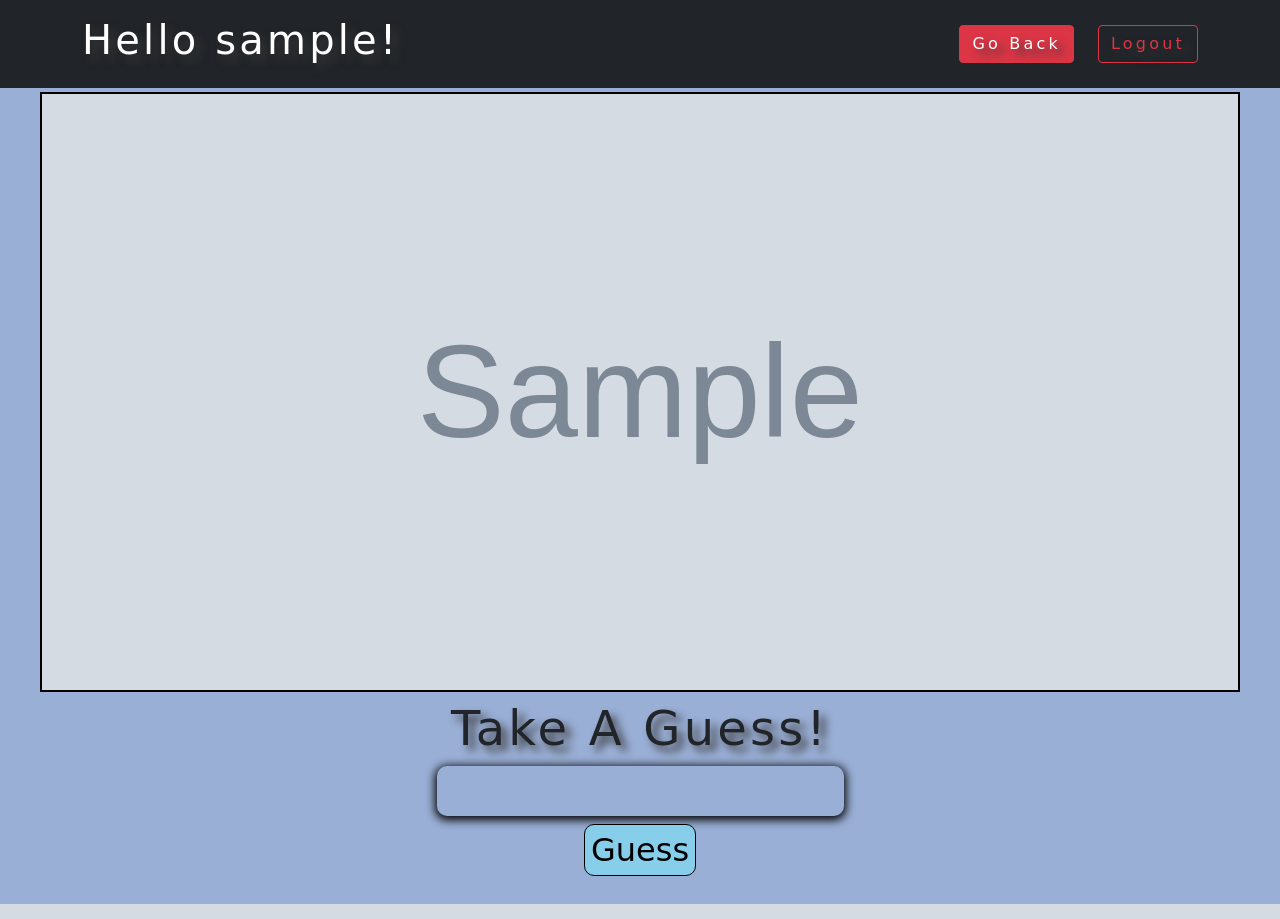
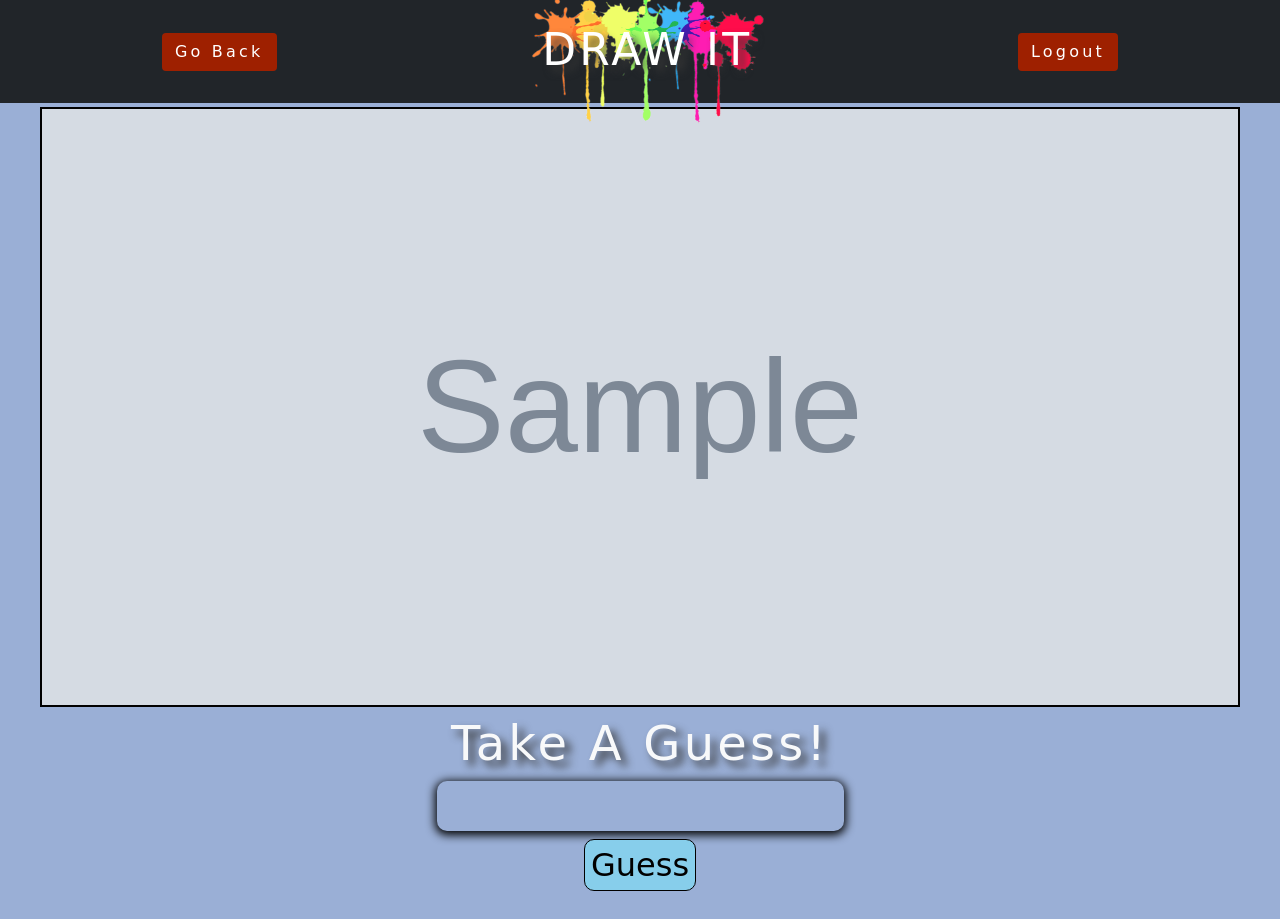
Before and after one commit to PPadilla44/draw_something, a Flask app: template flask_app/templates/guessing.html in a window 1280 px wide. Run offline with Flask 2, Linux system fonts and the light colour scheme; the template is opened without the code that fills it: most values are stand-ins (such as "Sample title", 1, 10 or a date in 2020); grey boxes marked "Sample" are stand-in pictures; data that the repository does not hold is empty; parts of the project's set-up code (start-up, migrations or seed data) failed here and were passed over; some web fonts are replaced.

Commit message:
changed dashboard colors and guessing styling

```diff
--- a/flask_app/static/js/game.js
+++ b/flask_app/static/js/game.js
@@ -41,7 +41,7 @@ window.onload = () => {
             } else {
             for (const game of games) {
                 gamesDom.innerHTML += (`
-                    <a href="/game/guess/${game.id}" style="cursor: pointer;" class="dash-drawings d-flex align-items-center flex-column rounded bg-secondary">
+                    <a href="/game/guess/${game.id}" style="cursor: pointer;" class="dash-drawings d-flex align-items-center text-light flex-column rounded bg-secondary">
                         <h1>${game.creator.username}</h1>
                         <img  src=${game.image}>
                     <a>
--- a/flask_app/static/js/guessing.js
+++ b/flask_app/static/js/guessing.js
@@ -112,6 +112,7 @@ const changeGuessBtn = () => {
     guessBtn.innerText = "Leave"
     guessBtn.addEventListener("click", deleteAndLeave)
     guessBtn.style.backgroundColor = "#aa1924"
+    guessBtn.style.color = "white"
     guessBtn.onmouseover = () => guessBtn.style.backgroundColor = "#fc5060";
     guessBtn.onmouseout = () => guessBtn.style.backgroundColor = "#aa1924";
     guessBtn.disabled = true;
--- a/flask_app/templates/dashboard.html
+++ b/flask_app/templates/dashboard.html
@@ -7,7 +7,7 @@
 
 {% block content %}
 
-<div style="background-color: #313F70" class="nav text-white justify-content-center flex-column position-relative">
+<div class="nav text-white justify-content-center flex-column position-relative bg-dark">
 
     <div class="mb-3 mt-3 container justify-content navbar">
         <h1>Hello {{ curUser.username }}!</h1>
--- a/flask_app/templates/guessing.html
+++ b/flask_app/templates/guessing.html
@@ -6,19 +6,22 @@
 
     {% block content %}
 
-    <div id="nav" class="nav bg-dark text-white justify-content-center flex-column">
+    <div id="nav" class="nav bg-dark text-white justify-content-center flex-column navbar">
         <div class="mb-3 mt-3 d-flex justify-content-between container align-items-center">
-            <h1>Hello {{ curUser.username }}!</h1>
-            <div class="d-flex">
-                <a class="btn btn-danger me-4" href="/dashboard">Go Back</a>
-                <a class="btn btn-outline-danger" href="/logout">Logout</a>
+            <a class="btn " href="/dashboard">Go Back</a>
+
+            <div class="imageHolder">
+                <img src="{{ url_for('static', filename='favicons/multicolour-paint-splatter.png') }}" alt="paint splatter">
+                <h1>DRAW IT</h1>
             </div>
+
+            <a class="btn" href="/logout">Logout</a>
         </div>
     </div>
     <div id="guessContainer" class="text-center p-1 d-flex flex-column justify-content-center align-items-center">
         <img src={{drawing.image}} alt="drawing">
     </div>
-    <div class="userGuesses text-center p-1 d-flex flex-column justify-content-center align-items-center">
+    <div class="userGuesses text-center text-light p-1 d-flex flex-column justify-content-center align-items-center">
         <h1 id="guessTitle">Take A Guess!</h1>
 
         <form id="guessForm" class="d-flex flex-column align-items-center">
```
Also changed, not shown: flask_app/static/css/drawing.css (+11 -11 lines).
